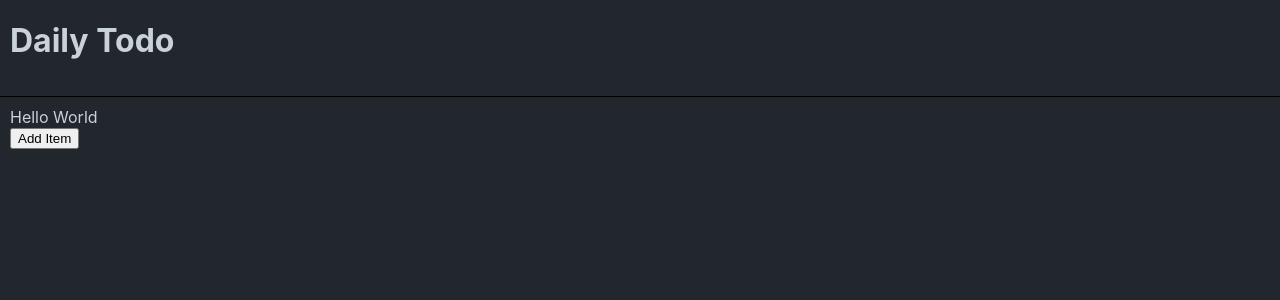
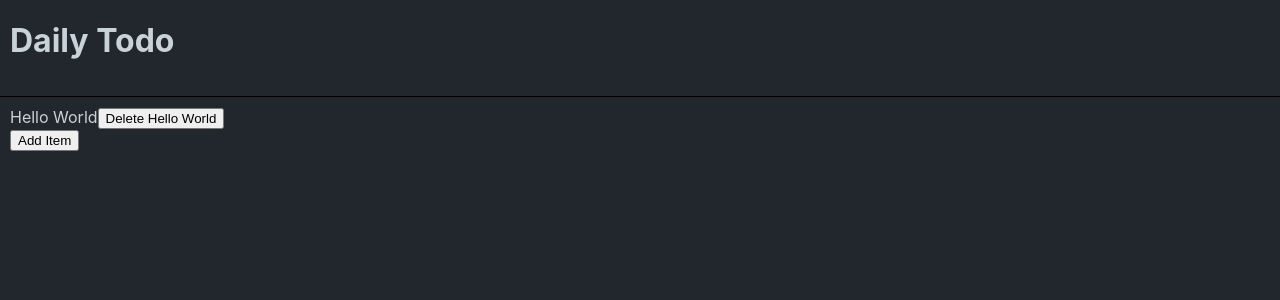
Before and after one commit to joshnice/daily-todo, a React (Create React App) app: page / in a window 1280 px wide. Both pictures are taken after a click on the button "Add Item". Shown: the top 300 px of the page. Built offline with nearby package versions, Linux system fonts and the light colour scheme.

Commit message:
Added delete functionality

```diff
--- a/src/components/todo-element.tsx
+++ b/src/components/todo-element.tsx
@@ -2,11 +2,18 @@ import { FunctionComponent } from "react"
 import { TodoItem } from "../types/todo-item"
 
 interface TodoElementProps {
-    item: TodoItem
+    item: TodoItem;
+    onDelete: (id: string) => void;
+    onEdit: (updatedItem: TodoItem) => void;
 }
 
-const TodoElement: FunctionComponent<TodoElementProps> = ({ item }) => {
-    return <div>{ item.name }</div>
+const TodoElement: FunctionComponent<TodoElementProps> = ({ item, onDelete }) => {
+    return (
+        <div>
+            { item.name }
+            <button onClick={() => onDelete(item.id)}>Delete {item.name}</button>
+        </div>
+    )
 }
 
 export default TodoElement
--- a/src/pages/home.tsx
+++ b/src/pages/home.tsx
@@ -14,11 +14,24 @@ const HomePage: FunctionComponent = () => {
         setTodoList([ ...todoList, newItem ]);
     }
 
+    const handleDeleteItem = (deletedId: string) => {
+        setTodoList(todoList.filter(({ id }) => id !== deletedId ));
+    }
+
+    const handleEditItem = (item: TodoItem) => {
+        console.log("Updated item", item);
+    }
+
     return (
         <>
             <TodoListContainer>
                 {todoList.map((item) =>
-                    <TodoElement key={item.id} item={item} />
+                    <TodoElement
+                        key={item.id}
+                        item={item}
+                        onDelete={handleDeleteItem}
+                        onEdit={handleEditItem}
+                    />
                 )}
             </TodoListContainer>
             <button onClick={handleAddItem}>Add Item</button>
```
